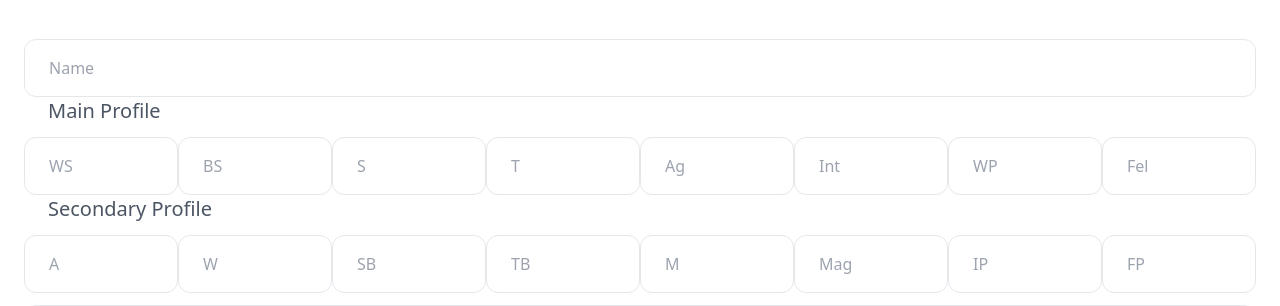
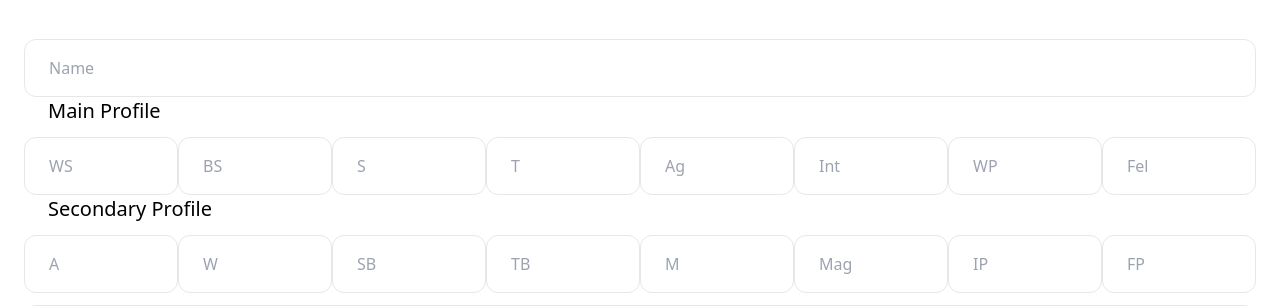
Before and after one commit to Hikkof/Django, a Django app: page /homebrew/new_career/ in a window 1280 px wide. Shown: the part 162-468 px from the top of the page. Run offline with Django 5.2, Linux system fonts and the light colour scheme; a user stored in the database is signed in; some libraries are stand-ins or nearby versions.

Commit message:
Update career_form.html

```diff
--- a/homebrew/templates/homebrew/career_form.html
+++ b/homebrew/templates/homebrew/career_form.html
@@ -12,7 +12,7 @@
   <div class="py-4 space-y-3">
     {{form.name}}
     <!-- add image -->
-    <a class="px-6 text-xl text-lg text-gray-600"> Main Profile </a>
+    <a class="px-6 text-xl text-lg"> Main Profile </a>
     <div class="grid grid-cols-8 justify-items-center">
       {{form.weapon_skill}}
       {{form.balistic_skill}}
@@ -23,7 +23,7 @@
       {{form.will_power}}
       {{form.fellowship}}
     </div>
-    <a class="px-6 text-xl text-lg text-gray-600"> Secondary Profile </a>
+    <a class="px-6 text-xl text-lg"> Secondary Profile </a>
     <div class=" grid grid-cols-8 justify-items-center">
       {{form.attacks}}
       {{form.wounds}}
```
